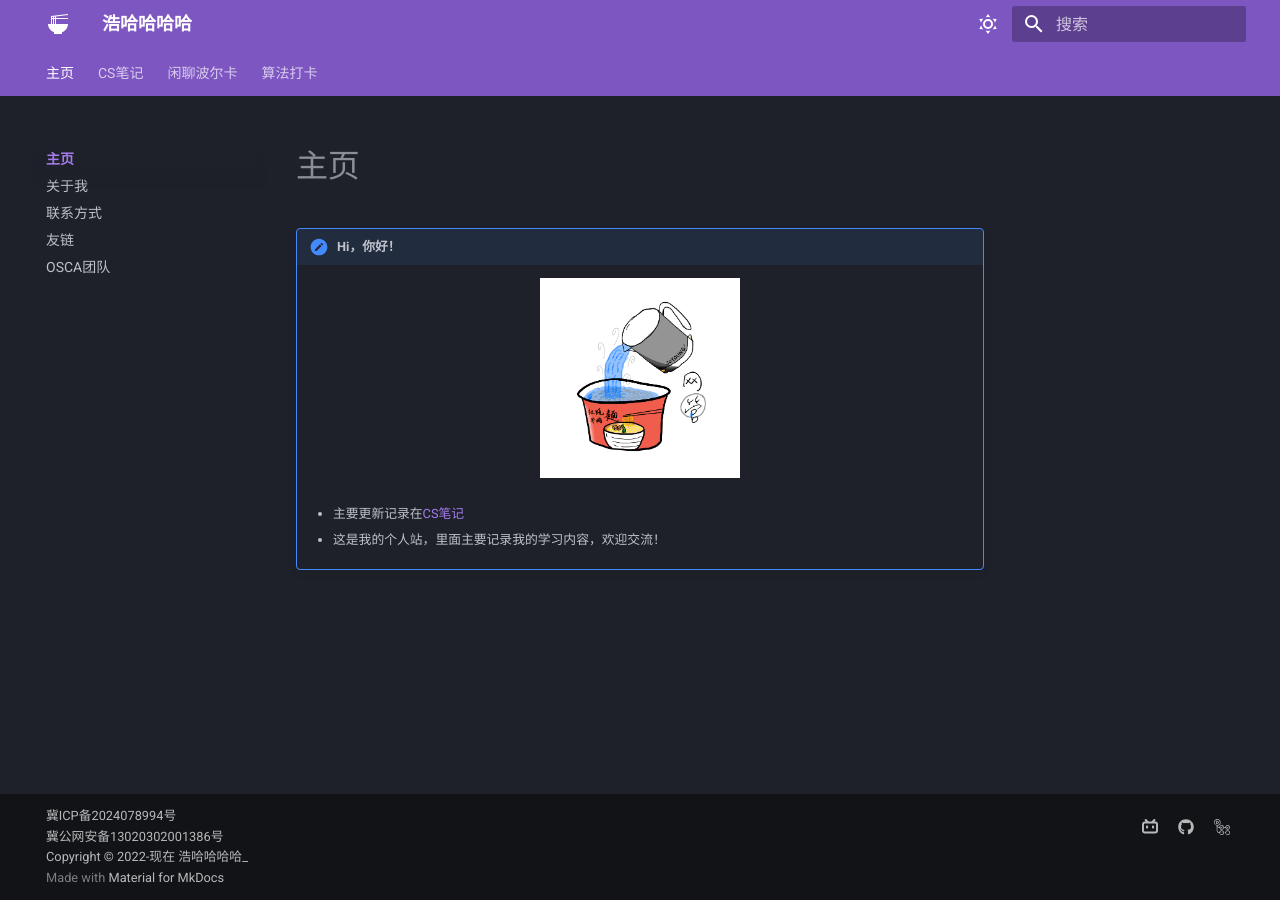
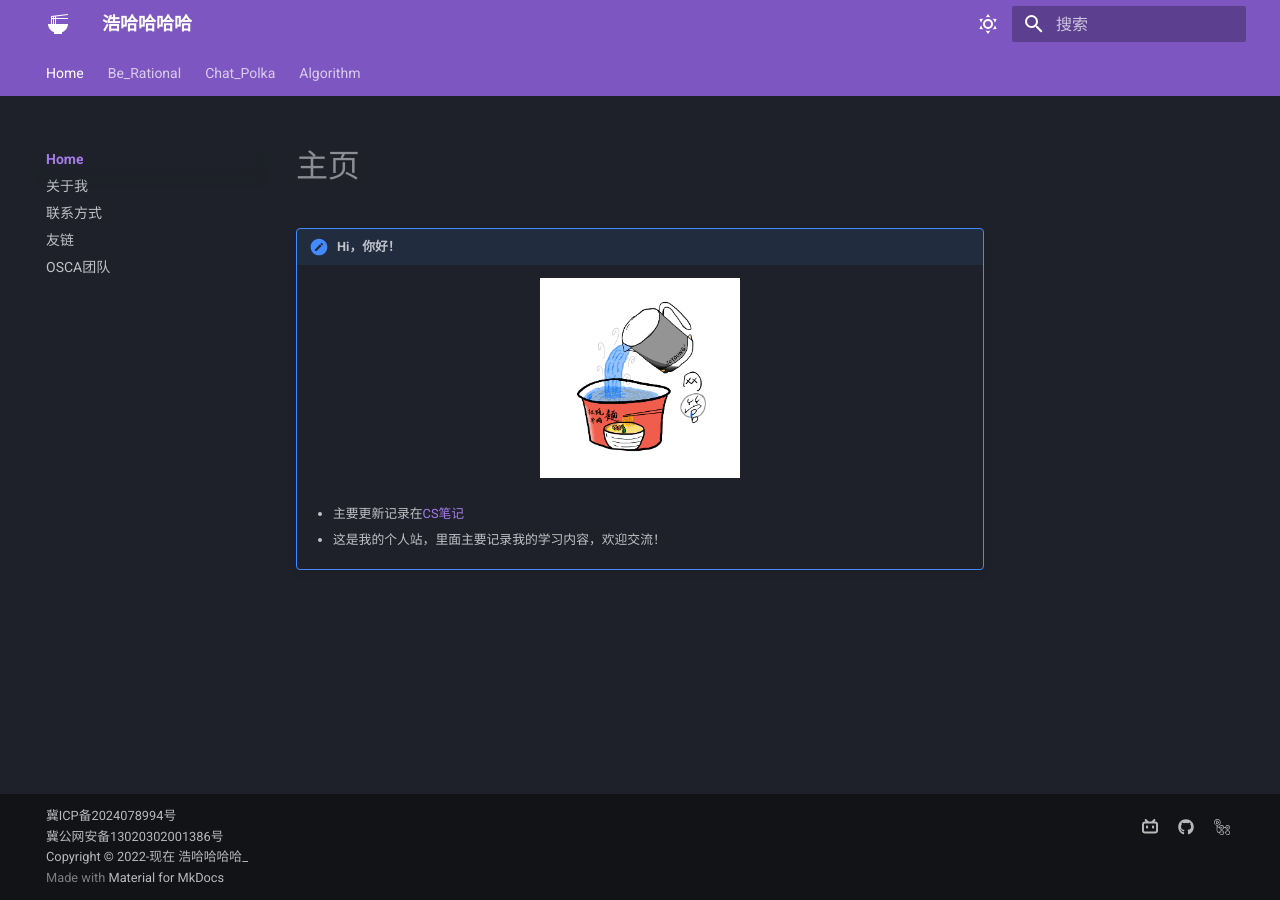
Before and after one commit to Haohahahaha/HomePage, an MkDocs documentation site: the page built from docs/index.md, in a window 1280 px wide. Built offline with MkDocs 1.6.1 and Material for MkDocs 9.7.7, drawn with Linux system fonts in a browser that asks for light colours; some of the changed lines change nothing that is shown.

Commit message:
2025-02-26_08:36:12 update

```diff
--- a/mkdocs.yml
+++ b/mkdocs.yml
@@ -37,15 +37,15 @@ theme:
 edit_uri: edit/main/docs
 
 nav:
-  - 主页:
+  - Home:
     - index.md
     - 关于我: me.md
     - 联系方式: link.md
     - 友链: friends.md
     - OSCA团队: http://osca.haohaha.cn
-  - CS笔记: http://cs.haohaha.cn
-  - 闲聊波尔卡: http://chat.haohaha.cn
-  - 算法打卡: http://alg.haohaha.cn
+  - Be_Rational: http://cs.haohaha.cn
+  - Chat_Polka: http://chat.haohaha.cn
+  - Algorithm: http://alg.haohaha.cn
 extra_css:
   - mkdocs/css/no-footer.css # 不使用底部的翻页
   - mkdocs/extra.css
```
